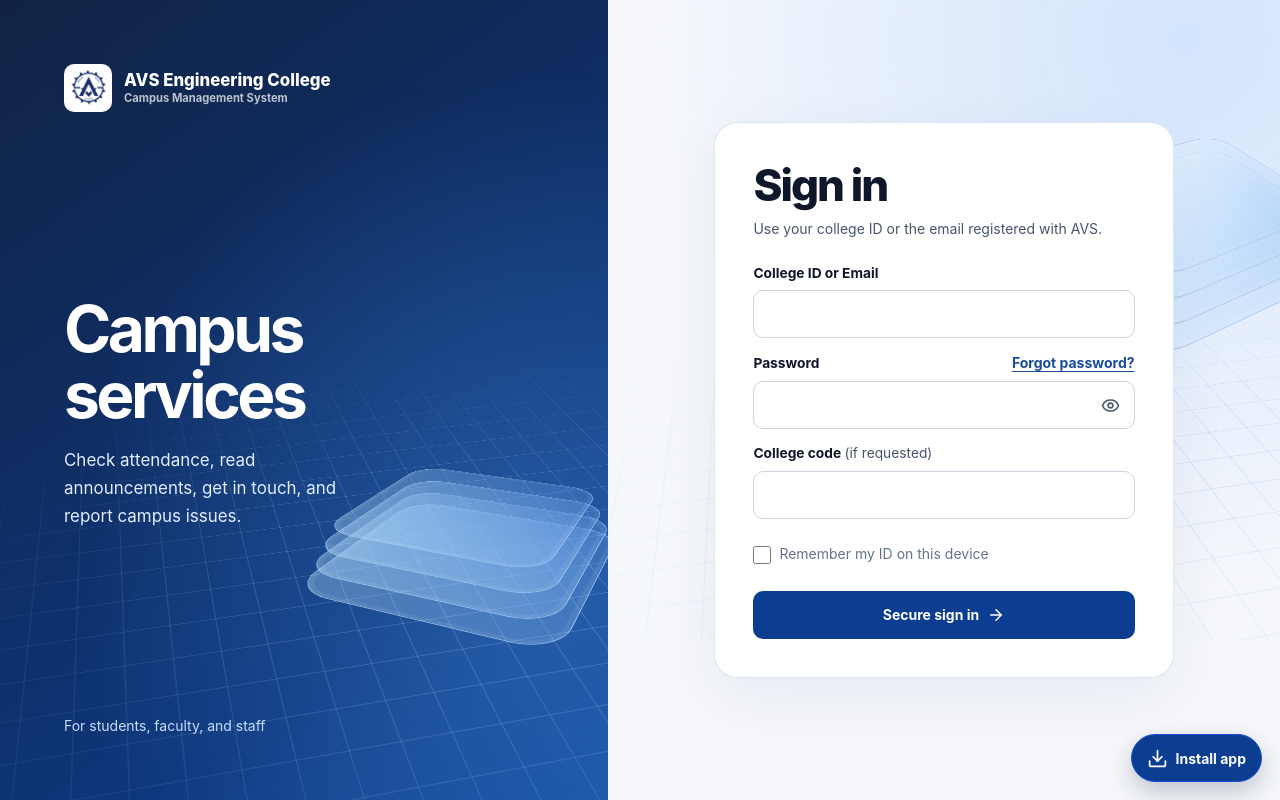
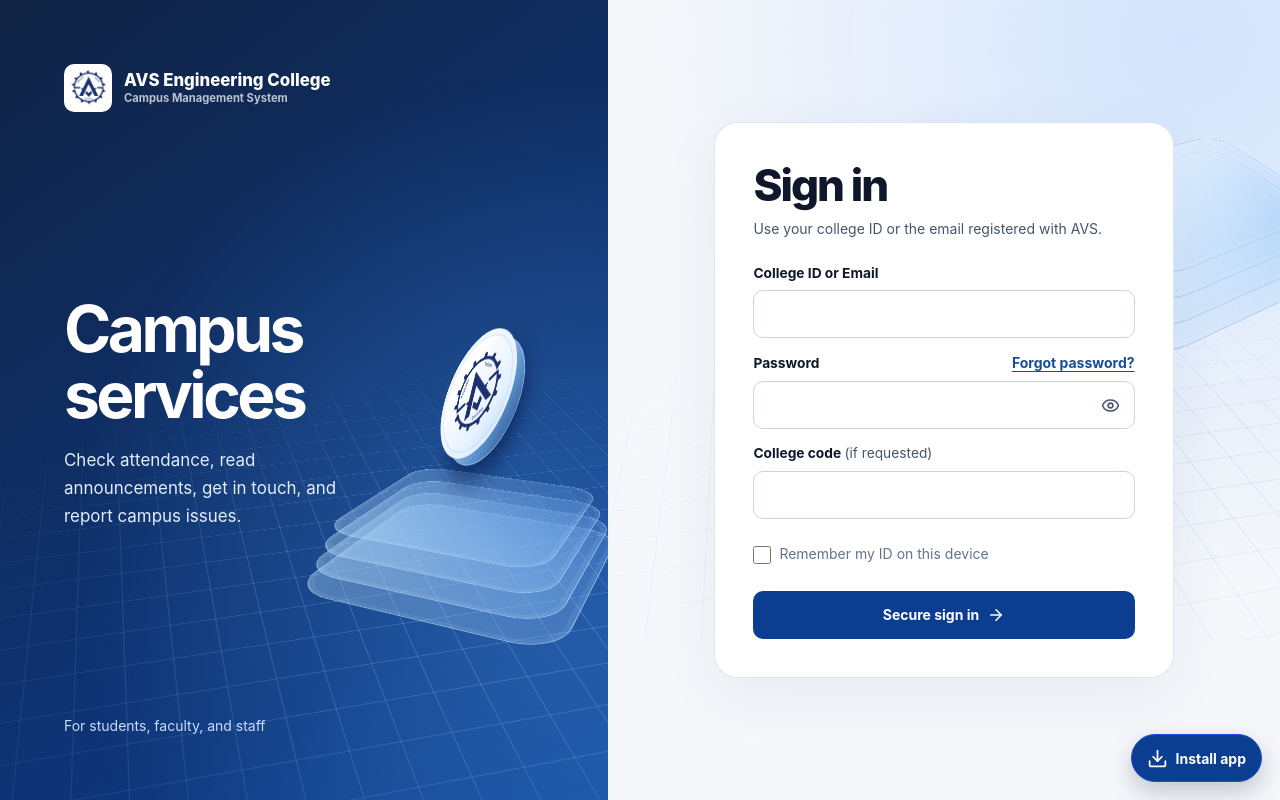
Before and after one commit to devanand2008/AVSEC-ISSUES, a Next.js app in the folder apps/web/: page /login in a window 1280 px wide. Built offline with nearby package versions, Linux system fonts and the light colour scheme; no server answers.

Commit message:
Animate the AVS college logo on the sign-in panel

```diff
--- a/apps/web/src/app/login/login.module.css
+++ b/apps/web/src/app/login/login.module.css
@@ -196,6 +196,23 @@
     display: inline-flex;
     margin-bottom: 24px;
   }
+
+  .mobileBrand :global(.college-logo) {
+    transform: perspective(480px) rotateY(-7deg);
+    box-shadow: 3px 3px 0 #d1e2f8, 0 5px 13px #2257a52c;
+  }
+}
+
+@media (max-width: 760px) and (prefers-reduced-motion: no-preference) {
+  .mobileBrand :global(.college-logo) {
+    animation: mobile-emblem-land 3.2s cubic-bezier(.22, .66, .28, 1) both;
+  }
+}
+
+@keyframes mobile-emblem-land {
+  from { transform: perspective(480px) translateY(-4px) rotateY(-49deg) rotateX(15deg); }
+  65% { transform: perspective(480px) rotateY(7deg); }
+  to { transform: perspective(480px) rotateY(-7deg); }
 }
 
 @media (max-width: 380px) {
--- a/apps/web/src/app/login/page.tsx
+++ b/apps/web/src/app/login/page.tsx
@@ -112,7 +112,7 @@ export default function LoginPage() {
   return (
     <main className={styles.page} data-login-page>
       <aside className={styles.brandPanel}>
-        <CampusBackground dark />
+        <CampusBackground dark showCollegeLogo />
         <CollegeBranding priority />
         <div className={styles.brandCopy}>
           <p className={styles.brandTitle}>Campus services</p>
--- a/apps/web/src/components/campus-background.module.css
+++ b/apps/web/src/components/campus-background.module.css
@@ -69,14 +69,60 @@
 .stack span:nth-child(3) { transform: translateZ(40px) scale(.88); }
 .stack span:nth-child(4) { transform: translateZ(60px) scale(.82); }
 
+.emblem {
+  position: absolute;
+  z-index: 1;
+  inset: 9% auto auto 53%;
+  width: clamp(80px, 11vw, 154px);
+  aspect-ratio: 1;
+  transform: translate(-50%, -4%) rotateX(13deg) rotateY(-16deg);
+  transform-style: preserve-3d;
+}
+
+.emblem::before {
+  position: absolute;
+  inset: 1px;
+  border: 1px solid #a6cfff;
+  border-radius: 50%;
+  background: linear-gradient(145deg, #e0f2ff, #5a8eca 71%, #274f88);
+  box-shadow: 0 16px 30px #081b48a8;
+  transform: translate3d(0, 6px, -10px);
+  content: "";
+}
+
+.emblemFace {
+  position: absolute;
+  inset: 0;
+  display: grid;
+  place-items: center;
+  border: 1px solid #eff8ff;
+  border-radius: 50%;
+  background: linear-gradient(155deg, #fff 26%, #e5f1ff 74%, #bfd9f6);
+  box-shadow: inset 0 0 0 5px #ffffff75, inset 0 0 0 7px #92b9e53d;
+  backface-visibility: hidden;
+}
+
+.emblemFace img {
+  display: block;
+  width: 78%;
+  height: auto;
+}
+
 @media (prefers-reduced-motion: no-preference) {
   .stack { animation: settle 4.4s cubic-bezier(.25, .64, .27, 1) both; }
+  .emblem { animation: emblem-land 3.8s cubic-bezier(.22, .66, .28, 1) both; }
 }
 
 @keyframes settle {
   from { transform: translate3d(var(--travel), 24px, -70px) rotateX(66deg) rotateZ(-66deg); }
   62% { transform: translate3d(-5px, -5px, 10px) rotateX(52deg) rotateZ(-30deg); }
   to { transform: rotateX(55deg) rotateZ(-34deg); }
+}
+
+@keyframes emblem-land {
+  from { transform: translate3d(-38%, -41%, -28px) rotateX(28deg) rotateY(-58deg); }
+  64% { transform: translate3d(-53%, -9%, 12px) rotateX(6deg) rotateY(8deg); }
+  to { transform: translate(-50%, -4%) rotateX(13deg) rotateY(-16deg); }
 }
 
 @media (max-width: 760px) {
--- a/apps/web/src/components/campus-background.tsx
+++ b/apps/web/src/components/campus-background.tsx
@@ -1,6 +1,14 @@
+import Image from "next/image";
+import { collegeBranding } from "./college-branding";
 import styles from "./campus-background.module.css";
 
-export function CampusBackground({ dark = false }: { dark?: boolean }) {
+export function CampusBackground({
+  dark = false,
+  showCollegeLogo = false,
+}: {
+  dark?: boolean;
+  showCollegeLogo?: boolean;
+}) {
   return (
     <div className={`${styles.scene}${dark ? ` ${styles.dark}` : ""}`} aria-hidden="true" data-campus-background>
       <div className={styles.floor} />
@@ -11,6 +19,19 @@ export function CampusBackground({ dark = false }: { dark?: boolean }) {
           <span />
           <span />
         </div>
+        {showCollegeLogo && (
+          <div className={styles.emblem} data-campus-emblem>
+            <div className={styles.emblemFace}>
+              <Image
+                src={collegeBranding.logo}
+                alt=""
+                width={160}
+                height={160}
+                sizes="(min-width: 1260px) 120px, 9vw"
+              />
+            </div>
+          </div>
+        )}
       </div>
     </div>
   );
```
Also changed, not shown: 1 other file (tests, documents, lock files or other folders).
